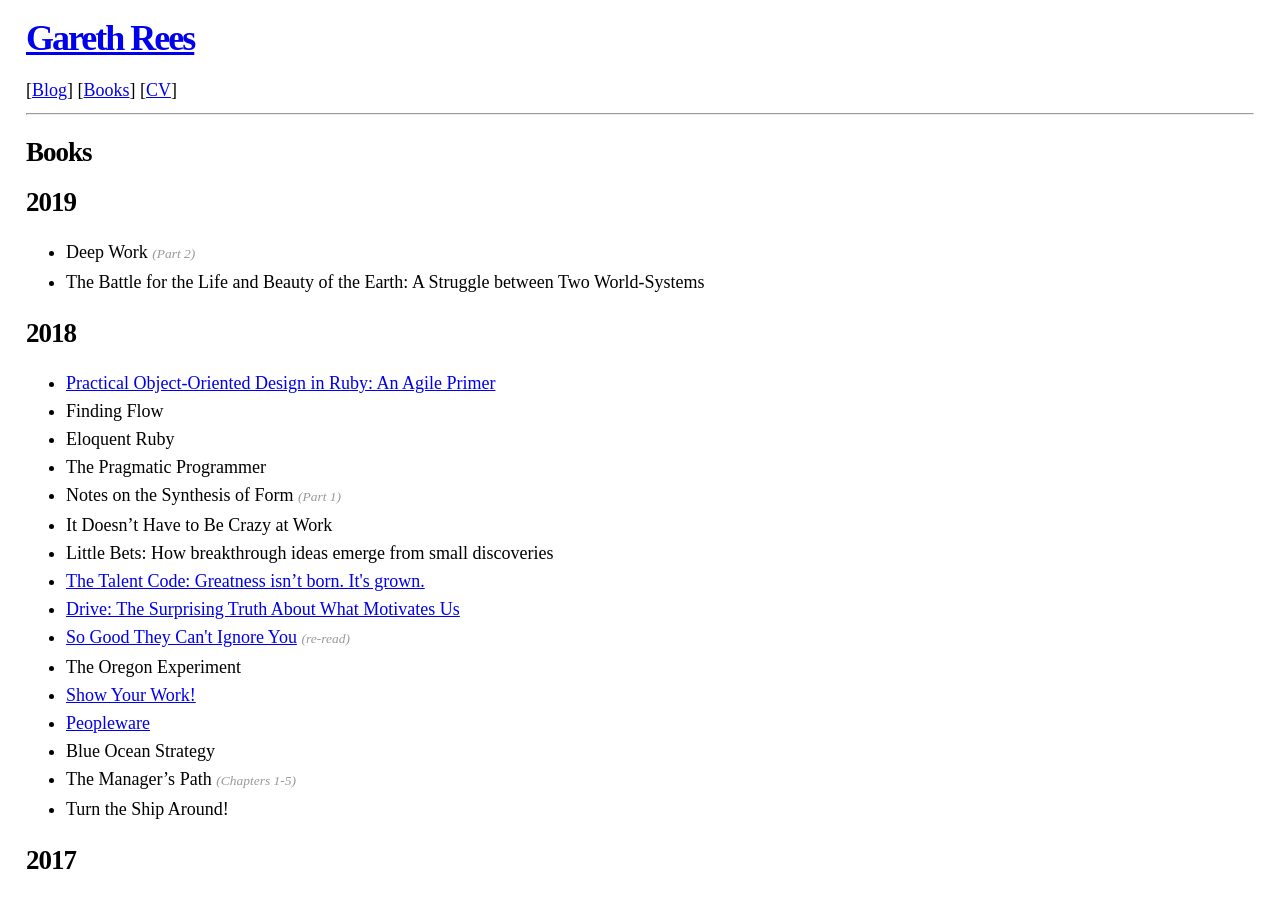
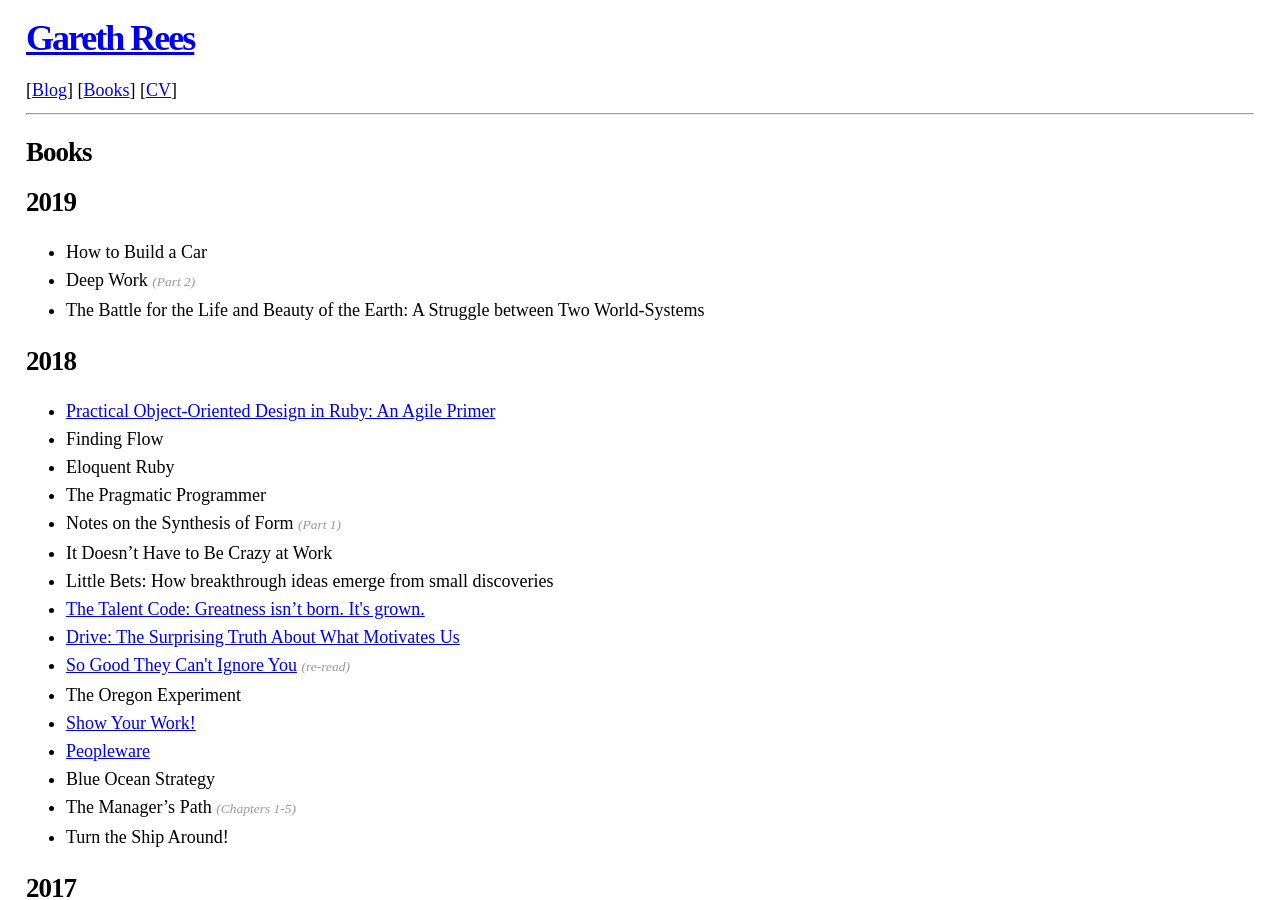
Before and after one commit to garethrees/garethrees.github.com, a Jekyll site: the page built from books.html, in a window 1280 px wide and 900 px high. Built offline with Jekyll 4.4.1, drawn with Linux system fonts in a browser that asks for light colours.

Commit message:
Update books.yml

```diff
--- a/_data/books.yml
+++ b/_data/books.yml
@@ -1,4 +1,5 @@
 2019:
+- title: How to Build a Car
 - title: Deep Work
   note: Part 2
 - title: "The Battle for the Life and Beauty of the Earth: A Struggle between Two World-Systems"
```
